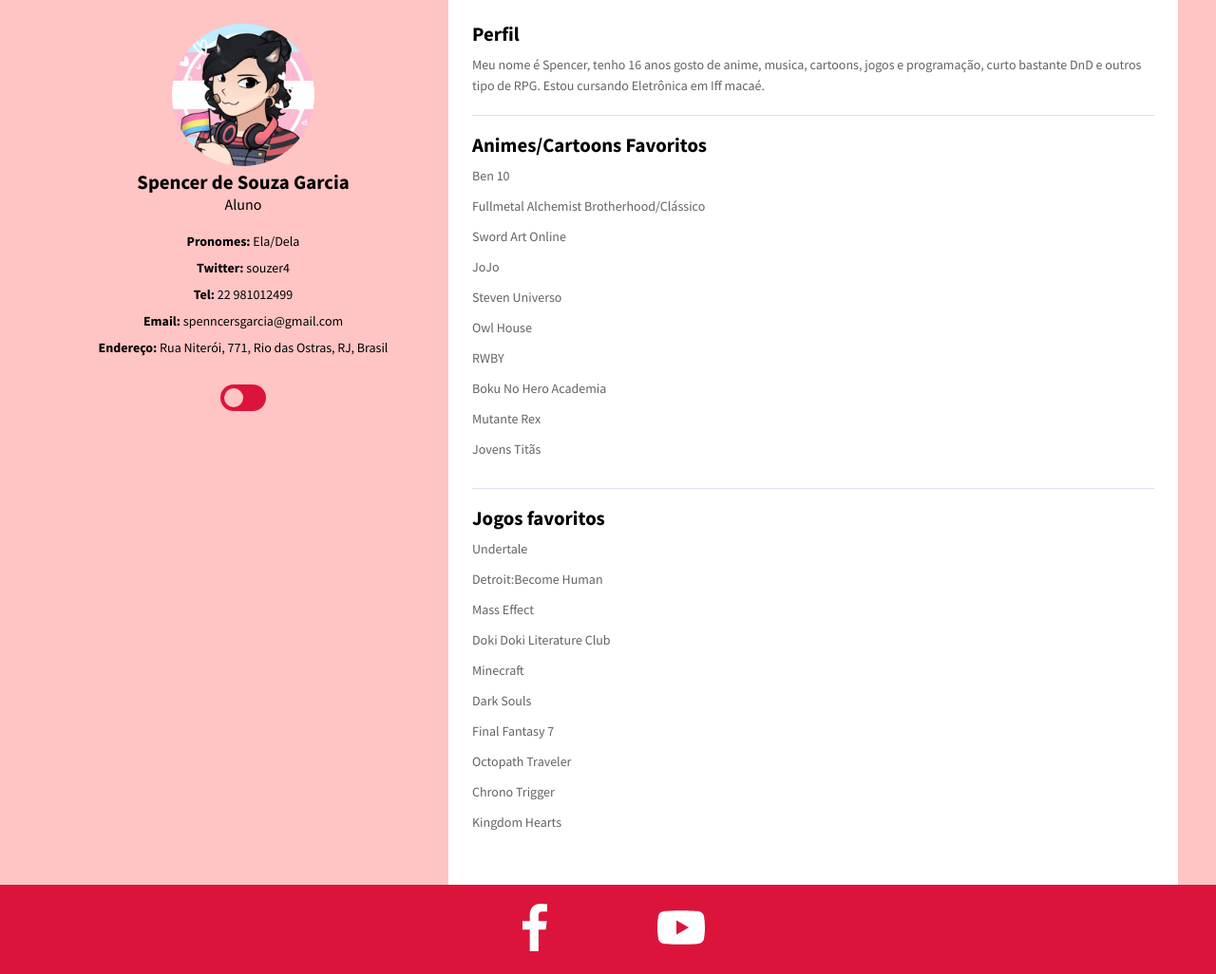
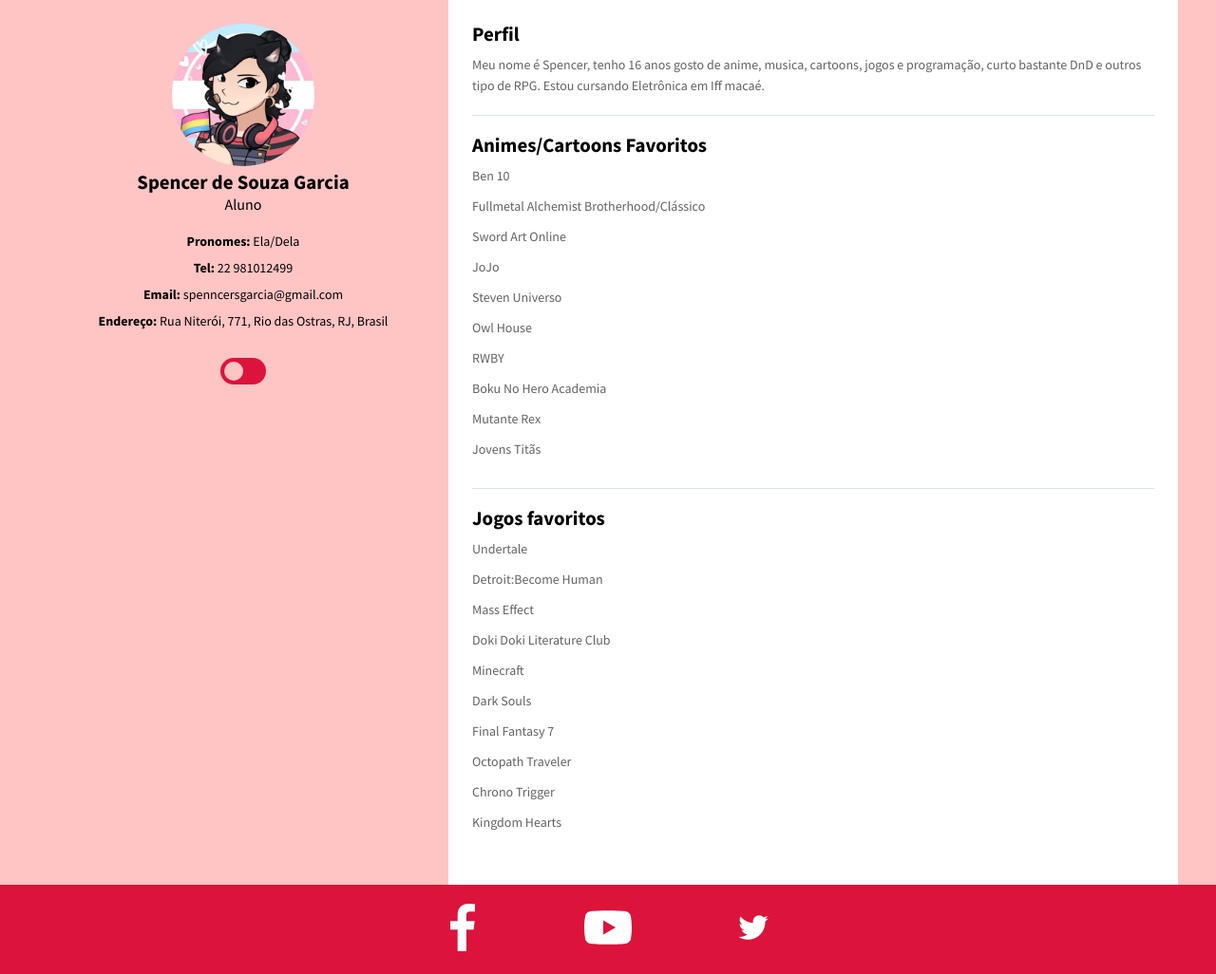
Before and after one commit to Souzer4/Souzer4.github.io, a plain HTML site: page index.html in a window 1280 px wide. Shown: the whole page at 95% size. Drawn offline with Linux system fonts and the light colour scheme.

Commit message:
Add files via upload

```diff
--- a/index.html
+++ b/index.html
@@ -29,7 +29,6 @@
                                 <h2>Aluno</h2>
                                 <ul>
                                     <li><strong>Pronomes: </strong>Ela/Dela</li>
-                                    <li><strong>Twitter: </strong><a href="https://twitter.com/souzer4">souzer4</a></li>
                                     <li><strong>Tel: </strong><a href="tel:+5522981012499">22 981012499</a></li>
                                     <li><strong>Email: </strong><a href="malito:spenncersgarcia@gmail.com">spenncersgarcia@gmail.com</a></li>
                                     <li><strong>Endereço: </strong> Rua Niterói, 771, Rio das Ostras, RJ, Brasil</li>
@@ -103,6 +102,11 @@
                             <img src="./Assets/img/youtube.svg" alt="Youtube">
                         </a>
                     </li>
+                    <li class="Redes_sociais_lista_Item">
+                        <a href="https://twitter.com/souzer4">
+                            <img src="./Assets/img/twitter.png" alt="twitter">
+                        </a>
+                    </li>
                 </ul>
             </nav>
         </footer>
```
Also changed, not shown: Assets/img/twitter.png (added).
